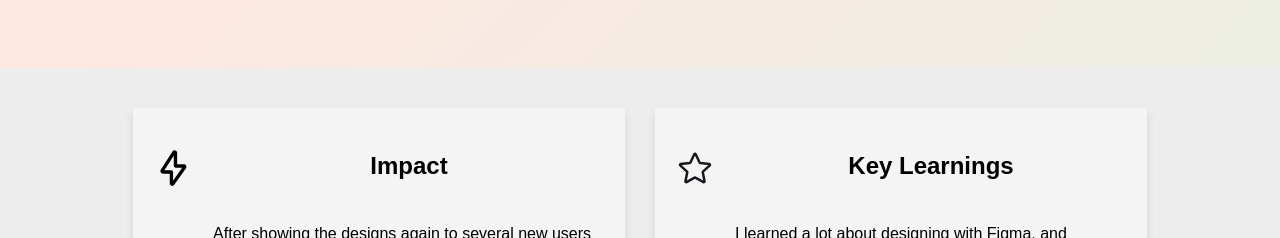
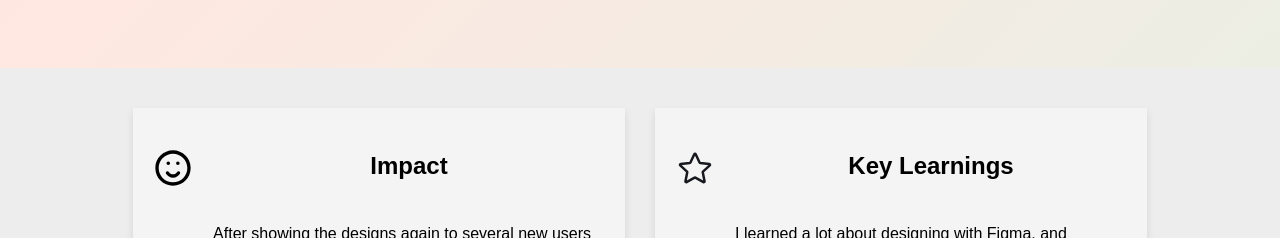
Before and after one commit to 561Aloha/Software-Engineer-Portfolio, a React (Vite) app: page /uxdesign in a window 1280 px wide. Shown: the part 5881-6119 px from the top of the page. Built offline with nearby package versions, Linux system fonts and the light colour scheme.

Commit message:
Added missing alarm.svg

```diff
--- a/src/uxdesign.jsx
+++ b/src/uxdesign.jsx
@@ -202,7 +202,7 @@ const UXDesign = () => {
         </div>
         <div className='review-container'>
           <div className="impact-container">
-            <img src={lightening} alt="Lightening" class="impact-image" />
+            <img src={smile} alt="Lightening" class="impact-image" />
             <div className="text-content">
               <h2>Impact</h2>
               <p>After showing the designs again to several new users among my previous ones. All of them were impressed with the mobile ordering app.</p>
```
